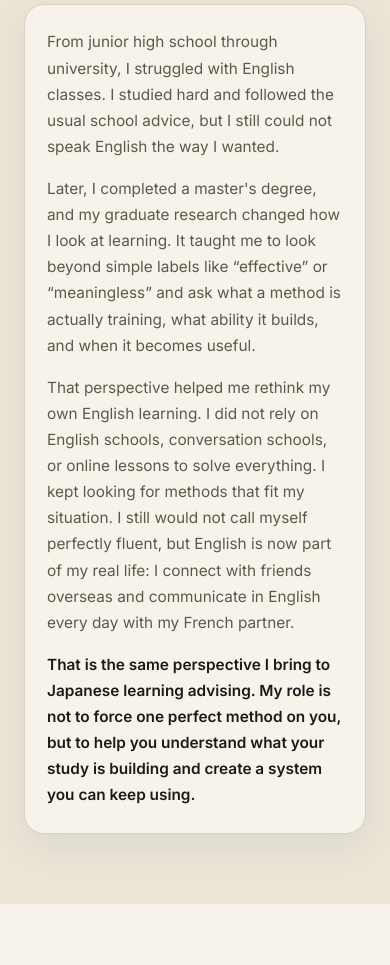
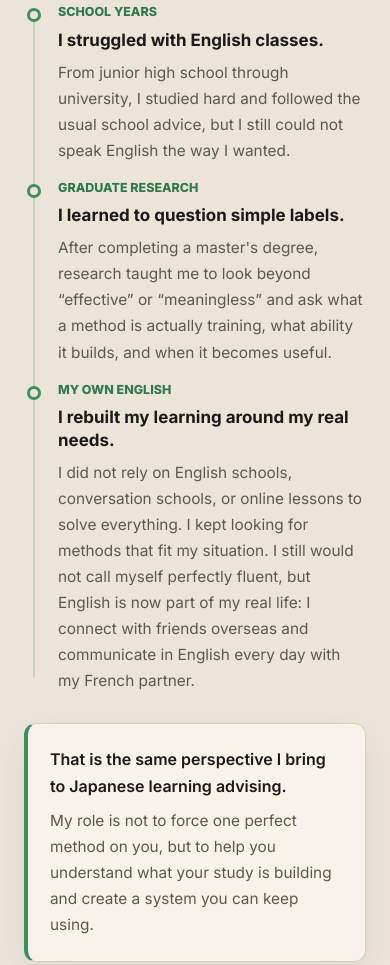
Before and after one commit to nnn7010/noajpradio-consult, a plain HTML site: page index.html in a window 390 px wide. Shown: the part 6115-7080 px from the top of the page. Drawn offline with Linux system fonts and the light colour scheme.

Commit message:
Make Noa background easier to scan

```diff
--- a/index.html
+++ b/index.html
@@ -209,11 +209,32 @@
       <div class="about-content">
         <p class="eyebrow">About Noa</p>
         <h2>I know what it feels like to study for years and still feel unable to use the language.</h2>
-        <div class="about-copy">
-          <p>From junior high school through university, I struggled with English classes. I studied hard and followed the usual school advice, but I still could not speak English the way I wanted.</p>
-          <p>Later, I completed a master's degree, and my graduate research changed how I look at learning. It taught me to look beyond simple labels like “effective” or “meaningless” and ask what a method is actually training, what ability it builds, and when it becomes useful.</p>
-          <p>That perspective helped me rethink my own English learning. I did not rely on English schools, conversation schools, or online lessons to solve everything. I kept looking for methods that fit my situation. I still would not call myself perfectly fluent, but English is now part of my real life: I connect with friends overseas and communicate in English every day with my French partner.</p>
-          <p>That is the same perspective I bring to Japanese learning advising. My role is not to force one perfect method on you, but to help you understand what your study is building and create a system you can keep using.</p>
+        <ol class="about-timeline">
+          <li>
+            <span class="about-time">School years</span>
+            <div>
+              <h3>I struggled with English classes.</h3>
+              <p>From junior high school through university, I studied hard and followed the usual school advice, but I still could not speak English the way I wanted.</p>
+            </div>
+          </li>
+          <li>
+            <span class="about-time">Graduate research</span>
+            <div>
+              <h3>I learned to question simple labels.</h3>
+              <p>After completing a master's degree, research taught me to look beyond “effective” or “meaningless” and ask what a method is actually training, what ability it builds, and when it becomes useful.</p>
+            </div>
+          </li>
+          <li>
+            <span class="about-time">My own English</span>
+            <div>
+              <h3>I rebuilt my learning around my real needs.</h3>
+              <p>I did not rely on English schools, conversation schools, or online lessons to solve everything. I kept looking for methods that fit my situation. I still would not call myself perfectly fluent, but English is now part of my real life: I connect with friends overseas and communicate in English every day with my French partner.</p>
+            </div>
+          </li>
+        </ol>
+        <div class="about-principle">
+          <strong>That is the same perspective I bring to Japanese learning advising.</strong>
+          <p>My role is not to force one perfect method on you, but to help you understand what your study is building and create a system you can keep using.</p>
         </div>
       </div>
     </div>
--- a/style.css
+++ b/style.css
@@ -469,21 +469,73 @@ a { text-decoration: none; }
   margin-bottom: 28px;
   text-wrap: balance;
 }
-.about-copy {
+.about-timeline {
   display: grid;
-  gap: 18px;
-  padding: 30px 34px;
-  background: var(--bg);
-  border: 1px solid var(--border);
-  border-radius: var(--radius-lg);
-  box-shadow: 0 12px 36px rgba(30,58,47,0.07);
+  gap: 0;
+  list-style: none;
+  padding: 8px 0 4px;
+  position: relative;
 }
-.about-copy p {
+.about-timeline::before {
+  content: '';
+  position: absolute;
+  left: 118px;
+  top: 26px;
+  bottom: 34px;
+  width: 2px;
+  background: rgba(63,143,90,0.22);
+}
+.about-timeline li {
+  display: grid;
+  grid-template-columns: 108px 1fr;
+  gap: 28px;
+  padding: 0 0 28px;
+  position: relative;
+}
+.about-timeline li::before {
+  content: '';
+  position: absolute;
+  left: 112px;
+  top: 10px;
+  width: 14px;
+  height: 14px;
+  border: 3px solid var(--accent);
+  border-radius: 50%;
+  background: var(--bg-alt);
+  z-index: 1;
+}
+.about-time {
+  display: block;
+  padding-top: 2px;
+  color: var(--accent-hover);
+  font-size: 0.78rem;
+  font-weight: 800;
+  line-height: 1.3;
+  text-transform: uppercase;
+}
+.about-timeline h3 {
+  margin-bottom: 8px;
+  font-size: 1.12rem;
+  line-height: 1.35;
+}
+.about-timeline p,
+.about-principle p {
   color: var(--text-muted);
   font-size: 1rem;
   line-height: 1.75;
 }
-.about-copy p:last-child {
+.about-principle {
+  margin-top: 4px;
+  padding: 26px 30px;
+  background: var(--bg);
+  border: 1px solid var(--border);
+  border-left: 4px solid var(--accent);
+  border-radius: var(--radius);
+  box-shadow: 0 12px 36px rgba(30,58,47,0.07);
+}
+.about-principle strong {
+  display: block;
+  margin-bottom: 8px;
   color: var(--text);
   font-weight: 600;
 }
@@ -999,13 +1051,40 @@ footer p {
   .about {
     padding: 70px 0;
   }
-  .about-copy {
-    padding: 24px 22px;
+  .about-timeline {
     gap: 16px;
+    padding: 0;
   }
-  .about-copy p {
+  .about-timeline::before {
+    left: 9px;
+    top: 8px;
+    bottom: 18px;
+  }
+  .about-timeline li {
+    grid-template-columns: 1fr;
+    gap: 8px;
+    padding: 0 0 0 34px;
+  }
+  .about-timeline li::before {
+    left: 3px;
+    top: 4px;
+    width: 14px;
+    height: 14px;
+  }
+  .about-time {
+    padding-top: 0;
+  }
+  .about-timeline h3 {
+    font-size: 1.06rem;
+  }
+  .about-timeline p,
+  .about-principle p {
     font-size: 0.96rem;
     line-height: 1.7;
+  }
+  .about-principle {
+    padding: 22px;
+    margin-top: 28px;
   }
   .problem-list { grid-template-columns: 1fr; }
   .problem-list li:last-child { grid-column: auto; max-width: 100%; }
```
